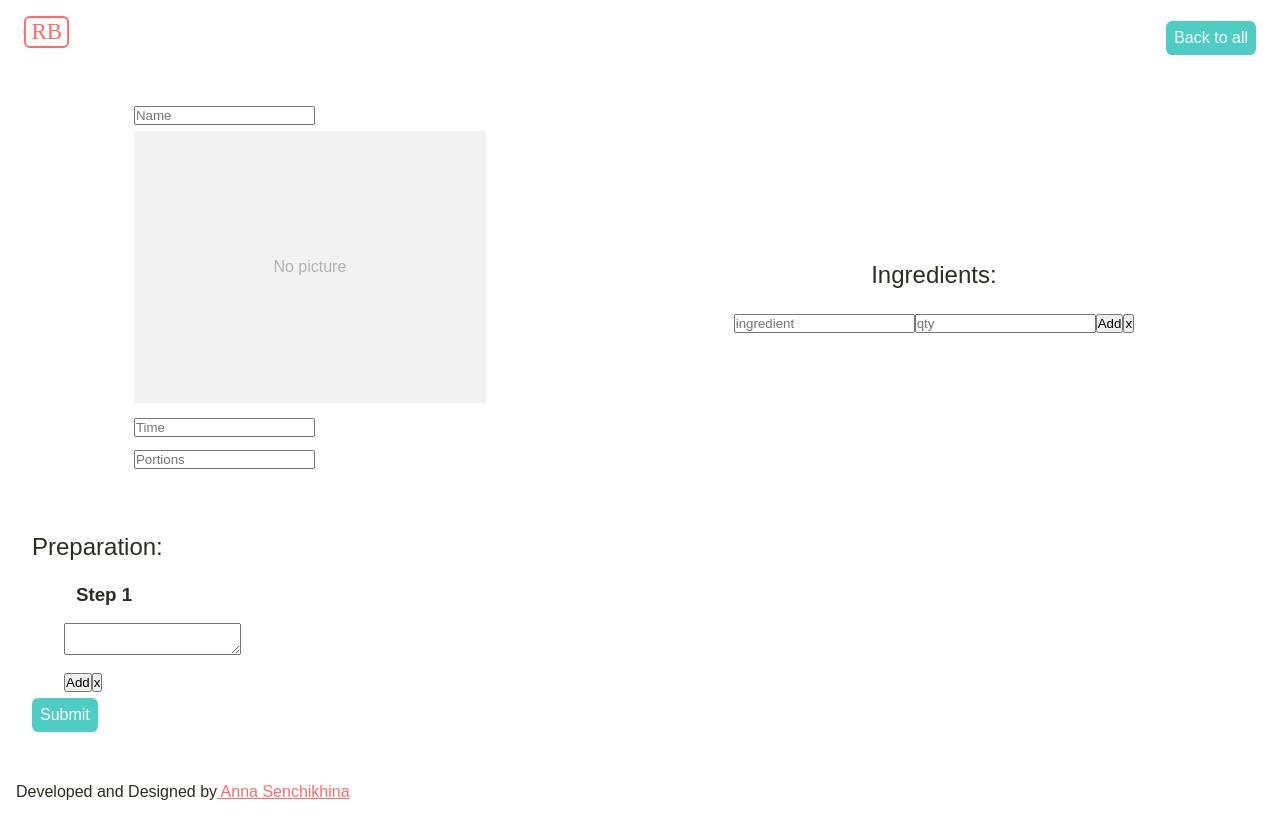
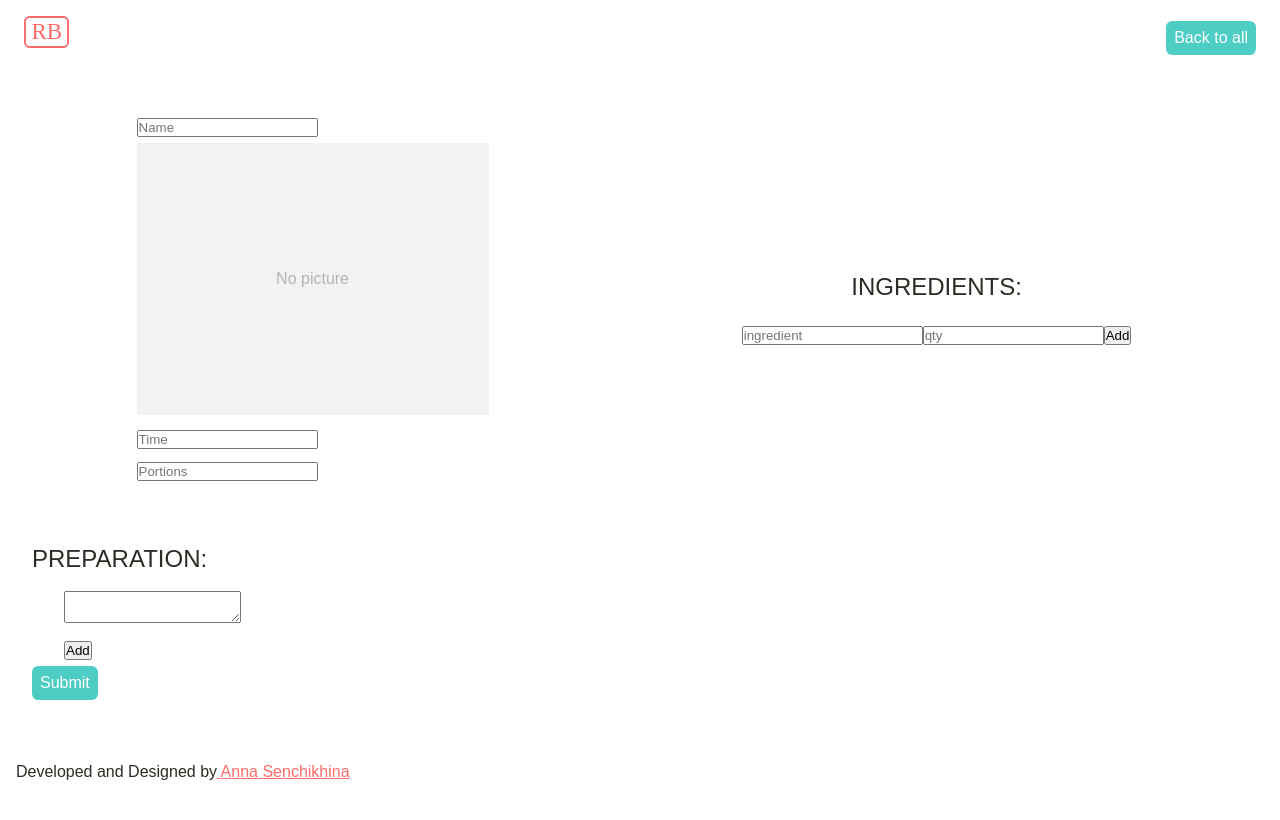
Before and after one commit to AnyaSen/Recipe-book, a React (Create React App) app in the folder frontend/: page /create in a window 1280 px wide. Built offline with nearby package versions, Linux system fonts and the light colour scheme.

Commit message:
Split FormPage component into the smaller ones

```diff
--- /dev/null
+++ b/frontend/src/components/RecipeFormComponents/IngredientsBlock/IngredientsBlock.jsx
@@ -0,0 +1,121 @@
+import React, { useState } from "react";
+import { Field, reduxForm, formValueSelector } from "redux-form";
+import { connect } from "react-redux";
+import { required } from "../../../services/validation";
+
+import Styles from "./IngredientsBlock.module.scss";
+
+import IngredientPair from "../../shared/IngredientPair";
+
+const createRenderer = render => ({ input, meta, placeholder }) => (
+  <div>
+    {render(input, placeholder)}
+    {meta.error && meta.submitFailed && <span>{meta.error}</span>}
+  </div>
+);
+
+const renderInput = createRenderer((input, placeholder) => (
+  <input {...input} placeholder={placeholder} />
+));
+
+let IngredientsBlock = ({ ingredientValue, quantityValue, clearFields }) => {
+  const [ingredientsArr, setIngredientsArr] = useState([]);
+  const [ingredientsError, setIngredientsError] = useState("");
+  const [showIngredientFields, setShowIngredientFields] = useState(true);
+
+  const addIngredients = () => {
+    setIngredientsError("");
+
+    if (
+      !ingredientValue ||
+      ingredientValue === "" ||
+      !quantityValue ||
+      quantityValue === ""
+    ) {
+      setIngredientsError("Fill the ingredient and its quantity");
+      return;
+    }
+
+    const newIngredientPair = {
+      ingredient: ingredientValue,
+      quantity: quantityValue
+    };
+
+    setIngredientsArr([...ingredientsArr, newIngredientPair]);
+
+    setShowIngredientFields(false);
+
+    clearFields("create-recipe-form", false, false, "ingredient", "quantity");
+
+    return ingredientsArr;
+  };
+
+  return (
+    <div className={Styles.ingridients}>
+      <h2>INGREDIENTS:</h2>
+      {ingredientsError && <p>{ingredientsError}</p>}
+
+      {ingredientsArr.map((ingred, index) => {
+        const { ingredient, quantity } = ingred;
+        return (
+          <IngredientPair
+            key={index}
+            quantity={ingredient}
+            ingredient={quantity}
+          />
+        );
+      })}
+
+      <div className={Styles.ingridientInputsContainer}>
+        {showIngredientFields && (
+          <div className={Styles.ingridientInputs}>
+            <Field
+              name="ingredient"
+              component={renderInput}
+              validate={required}
+              placeholder="ingredient"
+            />
+
+            <Field
+              name="quantity"
+              component={renderInput}
+              validate={required}
+              placeholder="qty"
+            />
+            <button type="button" onClick={addIngredients}>
+              Add
+            </button>
+          </div>
+        )}
+
+        {ingredientsArr.length > 0 && (
+          <button
+            type="button"
+            onClick={() => setShowIngredientFields(!showIngredientFields)}
+          >
+            {showIngredientFields ? "x" : "+"}
+          </button>
+        )}
+      </div>
+    </div>
+  );
+};
+
+IngredientsBlock = reduxForm({
+  form: "create-recipe-form"
+})(IngredientsBlock);
+
+const selector = formValueSelector("create-recipe-form");
+IngredientsBlock = connect(state => {
+  const ingredientValue = selector(state, "ingredient");
+  const quantityValue = selector(state, "quantity");
+  const stepValue = selector(state, "step");
+
+  return {
+    ingredientValue,
+    quantityValue,
+    stepValue
+  };
+})(IngredientsBlock);
+
+export default IngredientsBlock;
--- /dev/null
+++ b/frontend/src/components/RecipeFormComponents/IngredientsBlock/IngredientsBlock.module.scss
@@ -0,0 +1,27 @@
+@import "../../../assets/scss/mixins";
+
+.ingridients {
+  @include flex-column;
+  margin: $space-1;
+  max-width: 40rem;
+
+  h2 {
+    margin-bottom: $space-2;
+  }
+
+  .ingridienPair {
+    @include flex-row;
+    flex-wrap: wrap;
+    justify-content: center;
+  }
+
+  .ingridientInputsContainer {
+    @include flex-row;
+
+    .ingridientInputs {
+      @include flex-row;
+      flex-wrap: wrap;
+      justify-content: center;
+    }
+  }
+}
--- /dev/null
+++ b/frontend/src/components/RecipeFormComponents/StepsBlock/StepsBlock.jsx
@@ -0,0 +1,98 @@
+import React, { useState } from "react";
+import { Field, reduxForm, formValueSelector } from "redux-form";
+import { connect } from "react-redux";
+import { required } from "../../../services/validation";
+
+import Styles from "./StepsBlock.module.scss";
+
+const createRenderer = render => ({ input, meta, placeholder }) => (
+  <div>
+    {render(input, placeholder)}
+    {meta.error && meta.submitFailed && <span>{meta.error}</span>}
+  </div>
+);
+
+const renderTextArea = createRenderer(input => <textarea {...input} />);
+
+let StepsBlock = ({ stepValue, clearFields }) => {
+  const [stepsArr, setStepsArr] = useState([]);
+  const [stepsError, setStepsError] = useState("");
+  const [showStepFields, setShowStepFields] = useState(true);
+
+  const addSteps = () => {
+    setStepsError("");
+
+    if (!stepValue || stepValue === "") {
+      setStepsError("Fill the textarea with the description of a step");
+      return;
+    }
+
+    setStepsArr([...stepsArr, stepValue]);
+
+    setShowStepFields(false);
+
+    clearFields("create-recipe-form", false, false, "step");
+
+    return stepsArr;
+  };
+
+  return (
+    <div className={Styles.RecipeInfo}>
+      <h2>PREPARATION:</h2>
+
+      {stepsError && <p>{stepsError}</p>}
+
+      <div className={Styles.preparation}>
+        {stepsArr.map((step, index) => {
+          return (
+            <div key={index}>
+              <h3>Step {index + 1}</h3>
+              <p>{step}</p>{" "}
+            </div>
+          );
+        })}
+
+        <div>
+          {showStepFields && (
+            <div className={Styles.ingridientInputs}>
+              <Field
+                name="step"
+                component={renderTextArea}
+                type="text"
+                validate={required}
+              />
+
+              <button type="button" onClick={addSteps}>
+                Add
+              </button>
+            </div>
+          )}
+
+          {stepsArr.length > 0 && (
+            <button
+              type="button"
+              onClick={() => setShowStepFields(!showStepFields)}
+            >
+              {showStepFields ? "x" : "+"}
+            </button>
+          )}
+        </div>
+      </div>
+    </div>
+  );
+};
+
+StepsBlock = reduxForm({
+  form: "create-recipe-form"
+})(StepsBlock);
+
+const selector = formValueSelector("create-recipe-form");
+StepsBlock = connect(state => {
+  const stepValue = selector(state, "step");
+
+  return {
+    stepValue
+  };
+})(StepsBlock);
+
+export default StepsBlock;
--- /dev/null
+++ b/frontend/src/components/RecipeFormComponents/StepsBlock/StepsBlock.module.scss
@@ -0,0 +1,17 @@
+@import "../../../assets/scss/mixins";
+
+.preparation {
+  padding-left: $space-4;
+
+  h3 {
+    margin: $space-1;
+    font-weight: 600;
+  }
+
+  p {
+    margin-bottom: $space-2;
+    padding-left: $space-2;
+    margin-left: $space-2;
+    border-left: 1px solid $color-grey;
+  }
+}
--- a/frontend/src/components/RecipeHeader/RecipeHeader.tsx
+++ b/frontend/src/components/RecipeHeader/RecipeHeader.tsx
@@ -36,7 +36,7 @@ function RecipeHeader({ currentRecipe, id }: Props): ReactElement {
         </div>
       </div>
       <div className={Styles.ingridients}>
-        <h2>Ingredients:</h2>
+        <h2>INGREDIENTS:</h2>
         <div className={Styles.ingridientPairs}>
           {ingridients &&
             ingridients.map((ingredient, index) => {
--- a/frontend/src/components/RecipeInfo/RecipeInfo.module.scss
+++ b/frontend/src/components/RecipeInfo/RecipeInfo.module.scss
@@ -6,7 +6,6 @@
 
   h2 {
     margin-bottom: $space-2;
-    text-align: center;
   }
 
   .preparation {
--- a/frontend/src/components/RecipeInfo/RecipeInfo.tsx
+++ b/frontend/src/components/RecipeInfo/RecipeInfo.tsx
@@ -16,7 +16,7 @@ function RecipeInfo({ currentRecipe }: Props): ReactElement {
 
   return (
     <div className={Styles.RecipeInfo}>
-      <h2>Preparation:</h2>
+      <h2>PREPARATION:</h2>
       <div className={Styles.preparation}>
         {steps &&
           steps.map((step, index) => {
--- a/frontend/src/pages/FormPage/FormPage.jsx
+++ b/frontend/src/pages/FormPage/FormPage.jsx
@@ -1,24 +1,20 @@
-import React, { useState } from "react";
+import React from "react";
 import Styles from "./FormPage.module.scss";
 
-import { Field, reduxForm, formValueSelector } from "redux-form";
-import { connect } from "react-redux";
+import { Field, reduxForm } from "redux-form";
+import { required } from "../../services/validation";
 
 import Layout from "../../components/Layout";
 import StaticPicture from "../../components/shared/StaticPicture";
 import Button from "../../components/shared/Button";
+import IngredientsBlock from "../../components/RecipeFormComponents/IngredientsBlock/IngredientsBlock";
+import StepsBlock from "../../components/RecipeFormComponents/StepsBlock/StepsBlock";
 
 const sleep = ms => new Promise(resolve => setTimeout(resolve, ms));
 
 const onSubmit = async values => {
   await sleep(2000);
   window.alert(`You submitted:\n\n${JSON.stringify(values, null, 2)}`);
-};
-
-const required = value => {
-  if (!value || value === "") {
-    return "This field is required";
-  }
 };
 
 const createRenderer = render => ({ input, meta, placeholder }) => (
@@ -32,43 +28,7 @@ const renderInput = createRenderer((input, placeholder) => (
   <input {...input} placeholder={placeholder} />
 ));
 
-const renderTextArea = createRenderer(input => <textarea {...input} />);
-
-let FormPage = ({
-  handleSubmit,
-  submitting,
-  ingredientValue,
-  quantityValue,
-  clearFields
-}) => {
-  const [ingredientsArr, setIngredientsArr] = useState([]);
-  const [ingredientsError, setIngredientsError] = useState("");
-
-  const addIngredients = () => {
-    setIngredientsError("");
-
-    if (
-      !ingredientValue ||
-      ingredientValue === "" ||
-      !quantityValue ||
-      quantityValue === ""
-    ) {
-      setIngredientsError("Fill the ingredient and its quantity");
-      return;
-    }
-
-    const newIngredientPair = {
-      ingredient: ingredientValue,
-      quantity: quantityValue
-    };
-
-    setIngredientsArr([...ingredientsArr, newIngredientPair]);
-
-    clearFields("create-recipe-form", false, false, "ingredient", "quantity");
-
-    return ingredientsArr;
-  };
-
+let FormPage = ({ handleSubmit, submitting }) => {
   return (
     <Layout buttonText="Back to all" withLink linkTo="/" withButton>
       <form onSubmit={handleSubmit}>
@@ -82,6 +42,7 @@ let FormPage = ({
             />
 
             <StaticPicture horizontal />
+
             <div className="labels">
               <Field
                 name="time"
@@ -98,57 +59,12 @@ let FormPage = ({
               />
             </div>
           </div>
-          <div className={Styles.ingridients}>
-            <h2>Ingredients:</h2>
-            {ingredientsError && <p>{ingredientsError}</p>}
+          <IngredientsBlock />
+        </div>
 
-            <div className={Styles.ingridientPairs}>
-              {ingredientsArr.map((ingred, index) => {
-                const { ingredient, quantity } = ingred;
-                return (
-                  <div key={index}>
-                    <p>{ingredient}</p>
-                    <p>{quantity}</p>
-                  </div>
-                );
-              })}
+        <div className={Styles.RecipeInfo}>
+          <StepsBlock />
 
-              <Field
-                name="ingredient"
-                component={renderInput}
-                validate={required}
-                placeholder="ingredient"
-              />
-
-              <Field
-                name="quantity"
-                component={renderInput}
-                validate={required}
-                placeholder="qty"
-              />
-
-              <button type="button" onClick={addIngredients}>
-                Add
-              </button>
-              <button type="button">x</button>
-            </div>
-          </div>
-        </div>
-        <div className={Styles.RecipeInfo}>
-          <h2>Preparation:</h2>
-          <div className={Styles.preparation}>
-            <div>
-              <h3>Step 1</h3>
-              <Field
-                name="step"
-                component={renderTextArea}
-                type="text"
-                validate={required}
-              />
-              <button type="button">Add</button>
-              <button type="button">x</button>
-            </div>
-          </div>
           <Button text="Submit" type="submit" disabled={submitting} />
         </div>
       </form>
@@ -156,20 +72,7 @@ let FormPage = ({
   );
 };
 
-FormPage = reduxForm({
+export default FormPage = reduxForm({
   form: "create-recipe-form",
   onSubmit
 })(FormPage);
-
-const selector = formValueSelector("create-recipe-form");
-FormPage = connect(state => {
-  const ingredientValue = selector(state, "ingredient");
-  const quantityValue = selector(state, "quantity");
-
-  return {
-    ingredientValue,
-    quantityValue
-  };
-})(FormPage);
-
-export default FormPage;
--- a/frontend/src/pages/FormPage/FormPage.module.scss
+++ b/frontend/src/pages/FormPage/FormPage.module.scss
@@ -26,22 +26,6 @@
       flex-wrap: wrap;
     }
   }
-
-  .ingridients {
-    @include flex-column;
-    margin: $space-1;
-    max-width: 40rem;
-
-    h2 {
-      margin-bottom: $space-2;
-    }
-
-    .ingridientPairs {
-      @include flex-row;
-      flex-wrap: wrap;
-      justify-content: center;
-    }
-  }
 }
 .RecipeInfo {
   margin: $space-4;
@@ -49,20 +33,4 @@
   h2 {
     margin-bottom: $space-2;
   }
-
-  .preparation {
-    padding-left: $space-4;
-
-    h3 {
-      margin: $space-1;
-      font-weight: 600;
-    }
-
-    p {
-      margin-bottom: $space-2;
-      padding-left: $space-2;
-      margin-left: $space-2;
-      border-left: 1px solid $color-grey;
-    }
-  }
 }
--- /dev/null
+++ b/frontend/src/services/validation.ts
@@ -0,0 +1,5 @@
+export const required = (value: string | number) => {
+  if (!value || value === "") {
+    return "This field is required";
+  }
+};
```
